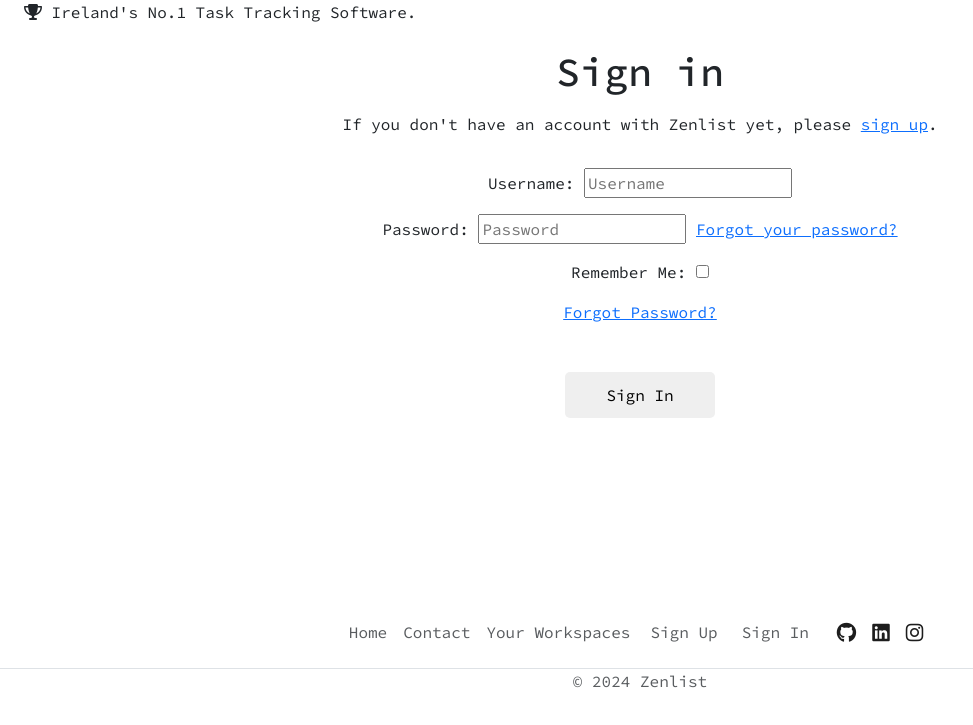
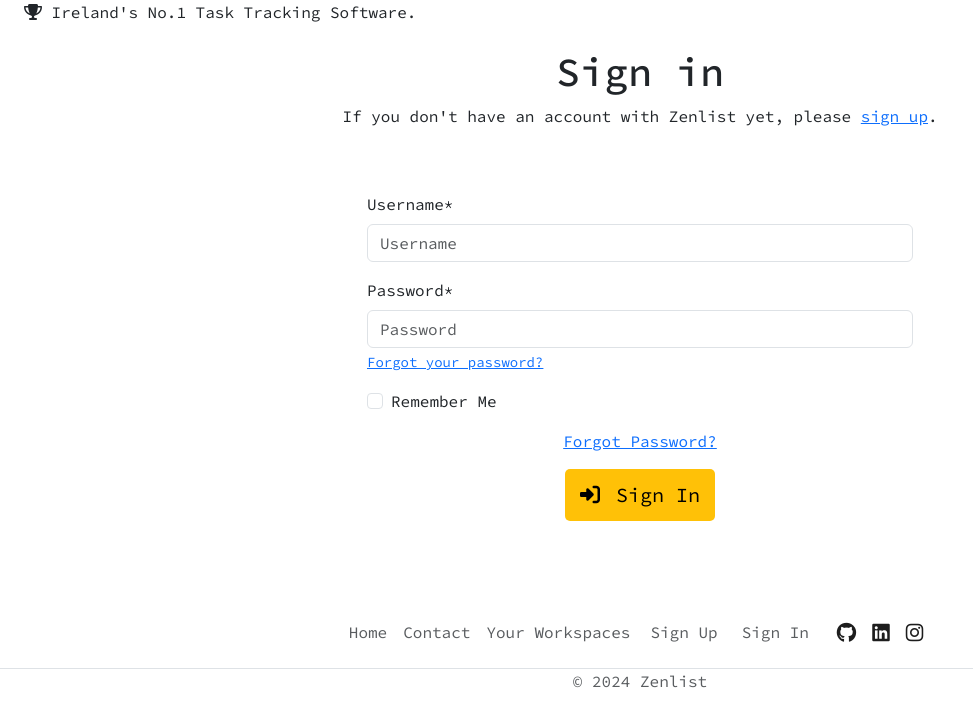
Before and after one commit to Ana-Niko-byte/zenlist, a Django app: page /accounts/login/ in a window 1280 px wide. Shown: the part 75-800 px from the top of the page, without its empty margins (0-973 px from the left). Run offline with Django 4.2, Linux system fonts and the light colour scheme; some libraries are stand-ins or nearby versions.

Commit message:
standardize: styling in allauth login/signup templates

```diff
--- a/scrum/templates/scrum/_jumbo.html
+++ b/scrum/templates/scrum/_jumbo.html
@@ -19,9 +19,10 @@
             </a>
             {% else %}
             <p class="lead mt-5">Sign up/login today to stay on top of your day!</p>
-            <a href="{% url 'account_signup' %}" class="nav-link btn btn-info btn-signUp btn-lg mb-3">
+            <a href="{% url 'account_signup' %}" class="btn btn-info btn-signUp btn-lg authentication-button mb-3">
               <i class="fa-solid fa-user-plus mx-1 me-3"></i>Sign Up!
             </a>
+            <br />
             <span>P.S. It's free. ;)</span>
           {% endif %}
           </div>
--- a/templates/account/login.html
+++ b/templates/account/login.html
@@ -1,24 +1,29 @@
 {% extends "../base.html" %}
 {% load static %}
 {% load i18n %}
+{% load crispy_forms_tags %}
+
 {% block head_title %}{% trans "Sign In" %}{% endblock head_title %}
 
 {% block content %}
 <div class="container text-center">
-  <div class="row d-flex justify-content-center align-items-center">
-      <h1 class="mb-3">{% trans "Sign in" %}</h1>
+  <div class="row d-flex justify-content-center">
+    <h1>{% trans "Sign in" %}</h1>
     <p>{% blocktrans %}If you don't have an account with Zenlist yet, please
-        <a href="{{ signup_url }}" class="direct-link">sign up</a>.{% endblocktrans %}</p>
-      <div class="mt-3">
-        <form method="POST" action="{% url 'account_login' %}">
+      <a href="{{ signup_url }}" class="direct-link">sign up</a>.{% endblocktrans %}
+    </p>
+    <div class="col-lg-6 col-sm-12 mt-5">
+      <form method="POST" action="{% url 'account_login' %}" class="text-start">
         {% csrf_token %}
-          {{ form.as_p }}
+        {{ form | crispy }}
         <div class="d-flex flex-column align-items-center">
           <a class="button secondaryAction direct-link" href="{% url 'account_reset_password' %}">{% trans "Forgot Password?" %}</a>
           {% if redirect_field_value %}
           <input type="hidden" name="{{ redirect_field_name }}" value="{{ redirect_field_value }}" />
           {% endif %}
-            <button class="primaryAction my-5 authentication-button"type="submit">{% trans "Sign In" %}</button>
+          <button class="btn btn-lg btn-warning authentication-button mt-3"type="submit">
+            <i class="fa-solid fa-right-to-bracket me-3"></i>{% trans "Sign In" %}
+          </button>
         </div>
       </form>
     </div>
--- a/templates/account/signup.html
+++ b/templates/account/signup.html
@@ -8,15 +8,15 @@
 <div class="container">
   <div class="row d-flex justify-content-center align-items-center">
     <h1 class=" text-center">{% trans "Sign Up" %}</h1>
-      <p class="text-center h4">{% blocktrans %}Already have an account? Please <a href="{{ login_url }}" class="direct-link">sign in</a>.{% endblocktrans %}</p>
-      <form class="signup col-4 mt-2" id="signup_form" method="post" action="{% url 'account_signup' %}">
+      <p class="text-center h6">{% blocktrans %}Already have an account? Please <a href="{{ login_url }}" class="direct-link">sign in</a>.{% endblocktrans %}</p>
+      <form class="signup contact-text col-lg-6 col-md-9 col-sm-12 mt-2" id="signup_form" method="post" action="{% url 'account_signup' %}">
         {% csrf_token %}
         {{ form | crispy }}
         {% if redirect_field_value %}
         <input type="hidden" name="{{ redirect_field_name }}" value="{{ redirect_field_value }}" />
         {% endif %}
         <div class="button-container d-flex justify-content-center">
-          <button class="btn btn-lg btn-warning authentication-button" type="submit">{% trans "Sign Up" %}</button>
+          <button class="btn btn-lg btn-warning authentication-button" type="submit"><i class="fa-solid fa-user-plus me-3"></i>{% trans "Sign Up" %}</button>
         </div>
       </form>
   </div>
```
Also changed, not shown: db.sqlite3, static/images/balance.jpg, 2 other files. Lines whose indentation alone changed are shown as unchanged.
